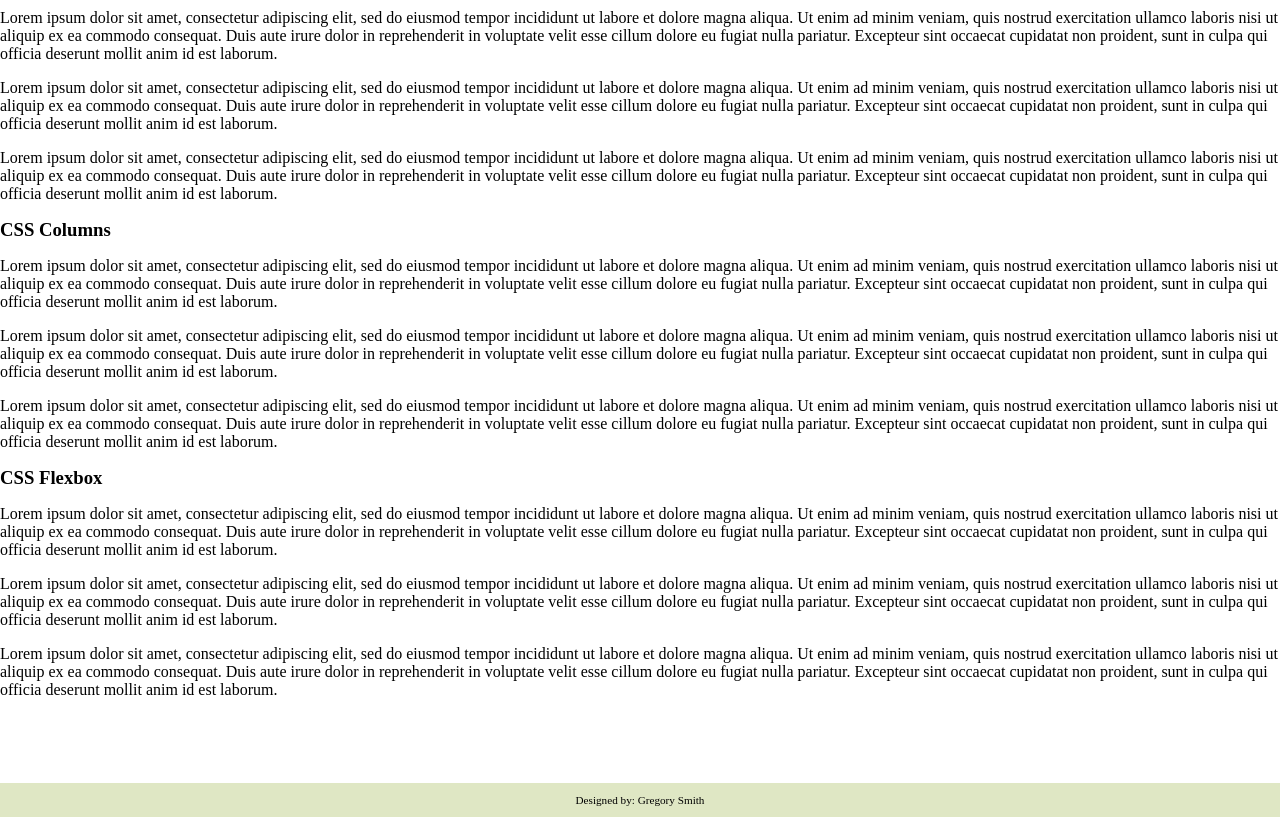
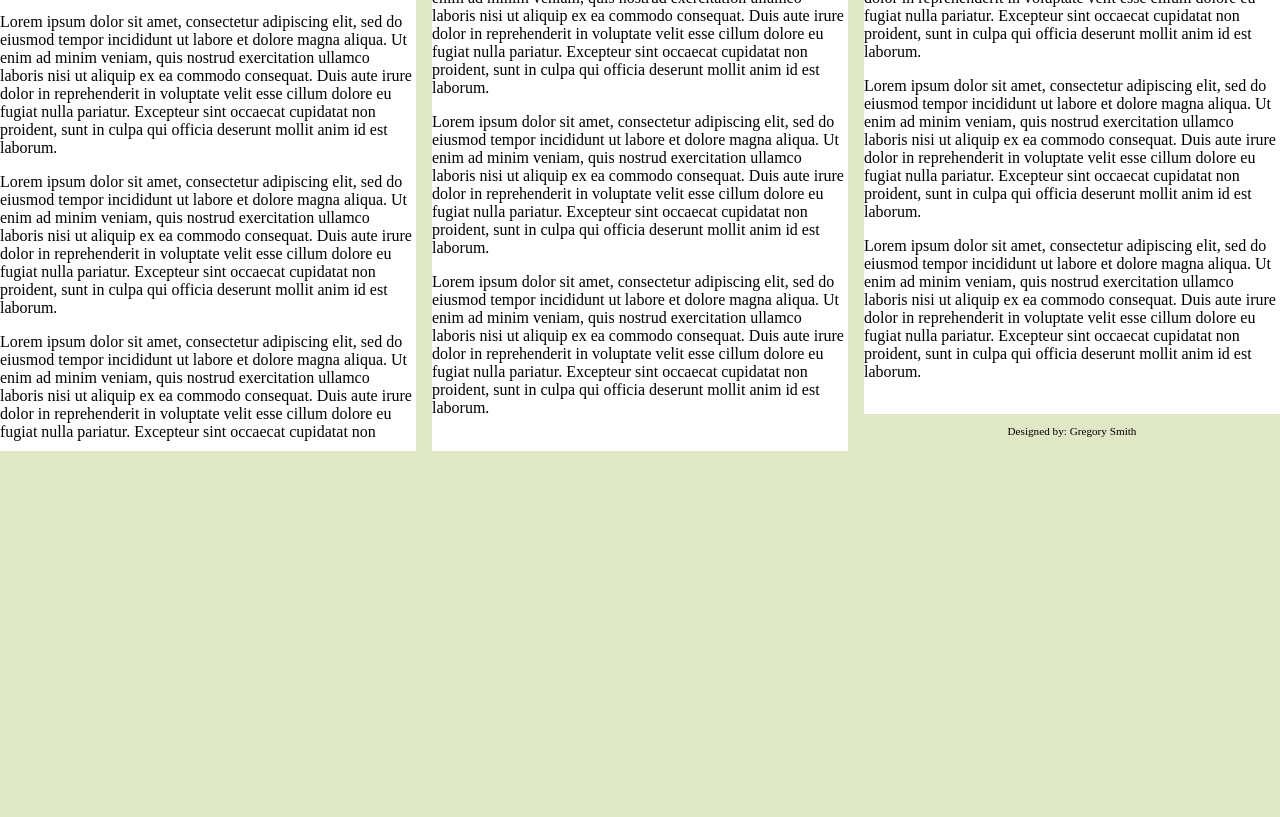
Before and after one commit to Greg-Smith209/ch7applyextendanalyze, a plain HTML site: page analyzeApplyExtend/extend/extend07.html in a window 1280 px wide. Shown: the part 121-938 px from the top of the page. After the commit the page ends 800 px from the top, so only its background shows below. Drawn offline with Linux system fonts and the light colour scheme.

Commit message:
progress on extend

```diff
--- a/analyzeApplyExtend/extend/css/styles07.css
+++ b/analyzeApplyExtend/extend/css/styles07.css
@@ -39,3 +39,7 @@ footer {
 	font-size: .70em;
 	text-align: center;
 }
+
+div{
+  column-count: 3;
+}
```
